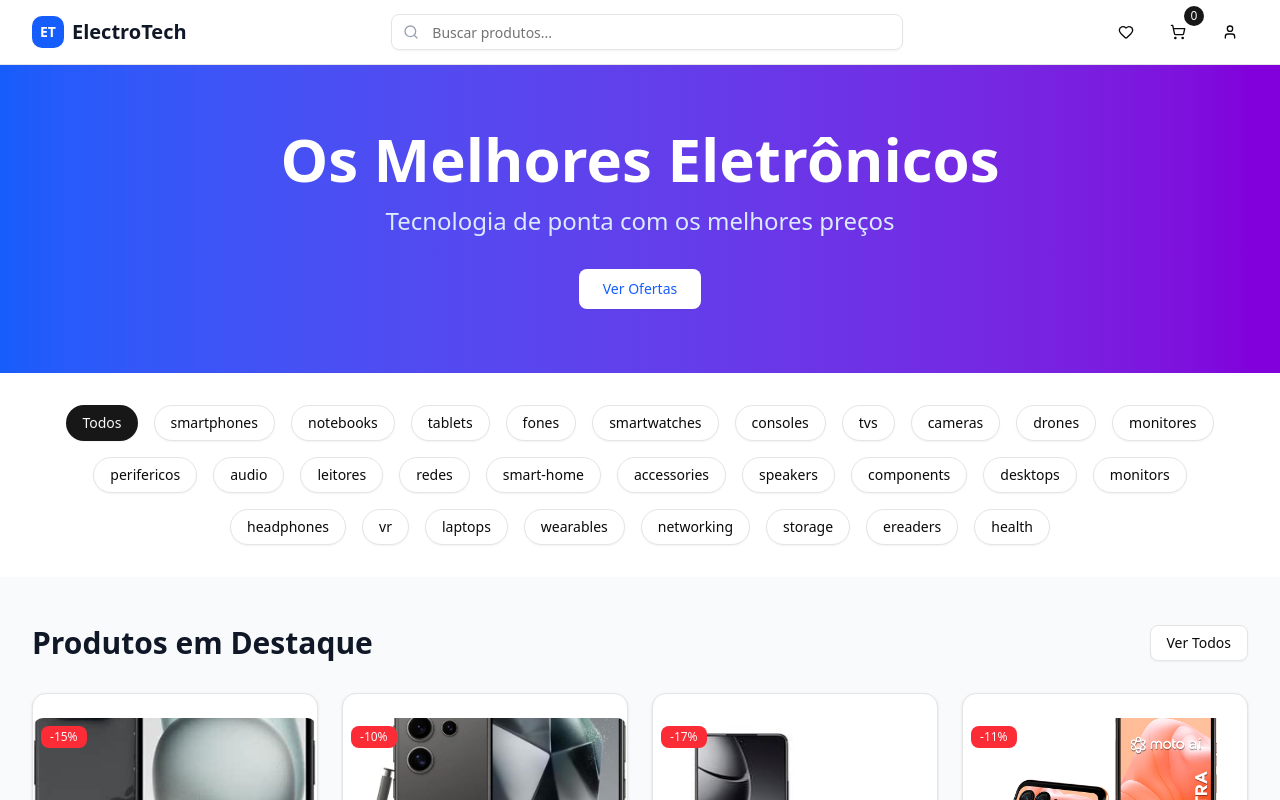
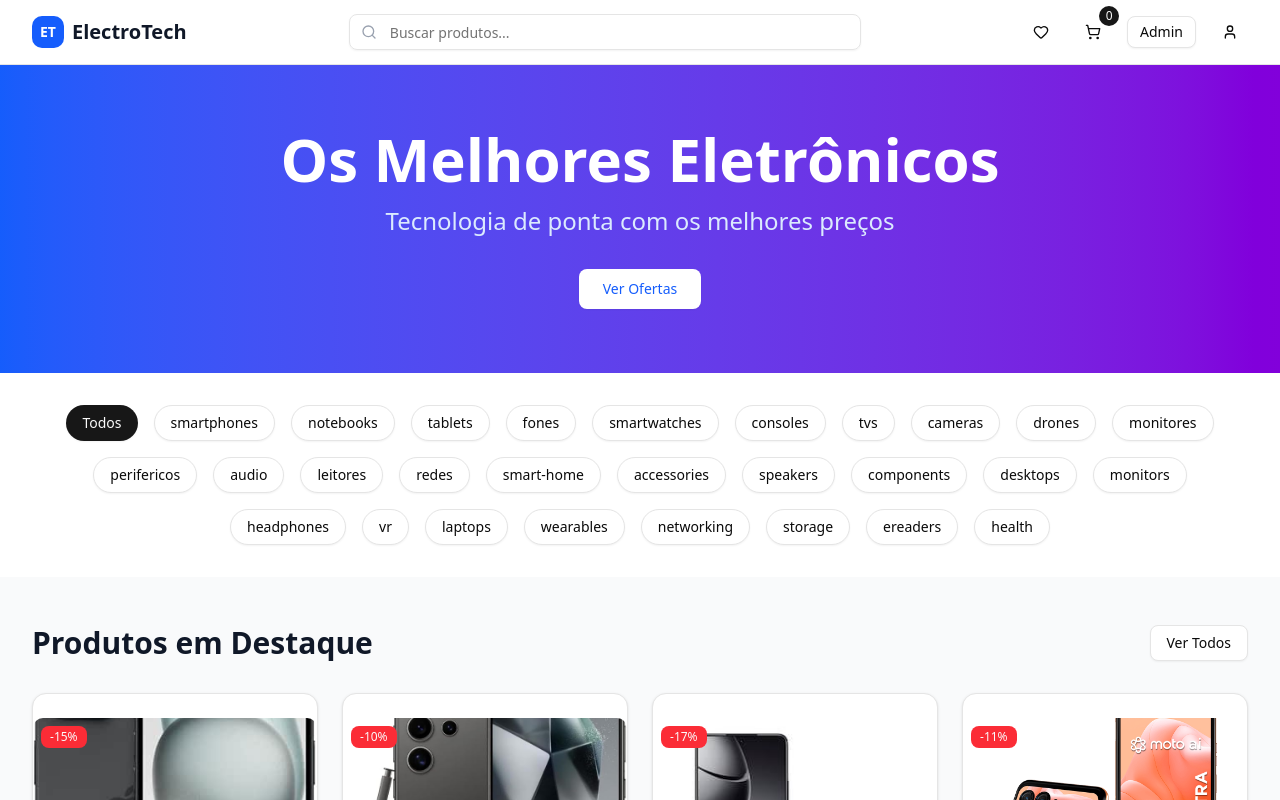
Before and after one commit to ArielRSousa/Eletro-tech, a React (Vite) app: page / in a window 1280 px wide. Shown: the top 800 px of the page. Built offline with nearby package versions, Linux system fonts and the light colour scheme.

Commit message:
feat: adiciona botão de acesso administrativo na homepage
- Adiciona botão 'Admin' na navegação da homepage
- Mantém consistência com ProductListPage
- Facilita acesso à área administrativa a partir da página inicial

```diff
--- a/src/screen/HomePage.jsx
+++ b/src/screen/HomePage.jsx
@@ -49,6 +49,13 @@ export default function HomePage() {
                   </Badge>
                 </Button>
               </Link>
+
+              <Link to="/admin">
+                <Button variant="outline" size="sm">
+                  Admin
+                </Button>
+              </Link>
+
               <Button variant="ghost" size="icon">
                 <User className="w-5 h-5" />
               </Button>
```
